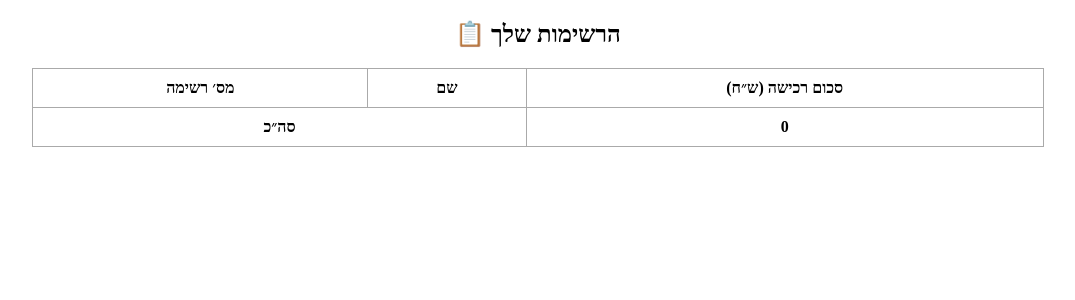
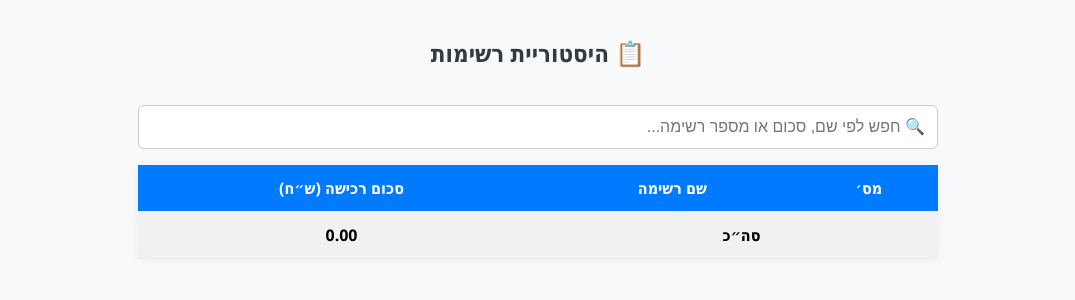
Before and after one commit to jimmyadda/MaLiknot, a Flask app: page /user_lists/1 in a window 1280 px wide. Shown: the top 300 px of the page, without its empty margins (102-1177 px from the left). Run offline with Flask 3, Linux system fonts and the light colour scheme; data that the repository does not hold is empty.

Commit message:
user list

```diff
--- a/WebApp/templates/list.html
+++ b/WebApp/templates/list.html
@@ -81,6 +81,12 @@
 .action-wrapper .btn {
   width: 100%;
   max-width: 100%;
+}
+
+.notifyjs-corner {
+  top: 50% !important;
+  left: 50% !important;
+  transform: translate(-50%, -50%) !important;
 }
 </style>
 
--- a/WebApp/templates/user_lists.html
+++ b/WebApp/templates/user_lists.html
@@ -1,32 +1,104 @@
-<!-- templates/user_lists.html -->
 <!DOCTYPE html>
 <html lang="he">
 <head>
     <meta charset="UTF-8">
-    <title>הרשימות שלך</title>
+    <title>הרשימות שלי</title>
+    <meta name="viewport" content="width=device-width, initial-scale=1.0">
     <style>
-        table {
-            border-collapse: collapse;
-            width: 80%;
+        body {
+            font-family: "Segoe UI", Tahoma, Geneva, Verdana, sans-serif;
+            background: #f8f9fa;
+            direction: rtl;
+            margin: 0;
+            padding: 0;
+        }
+
+        .container {
+            max-width: 800px;
             margin: auto;
+            padding: 1rem;
         }
-        th, td {
-            padding: 10px;
-            border: 1px solid #aaa;
-            text-align: center;
-        }
+
         h2 {
             text-align: center;
+            color: #343a40;
+        }
+
+        input[type="text"] {
+            width: 100%;
+            padding: 0.75rem;
+            margin: 1rem 0;
+            border: 1px solid #ccc;
+            border-radius: 6px;
+            font-size: 1rem;
+            box-sizing: border-box;
+        }
+
+        table {
+            width: 100%;
+            border-collapse: collapse;
+            background: white;
+            box-shadow: 0 0 10px rgba(0, 0, 0, 0.05);
+        }
+
+        th, td {
+            padding: 12px;
+            text-align: center;
+            border-bottom: 1px solid #eee;
+        }
+
+        th {
+            background-color: #007bff;
+            color: white;
+        }
+
+        tr:last-child td {
+            font-weight: bold;
+            background-color: #f1f1f1;
+        }
+
+        @media (max-width: 600px) {
+            table, thead, tbody, th, td, tr {
+                display: block;
+            }
+
+            thead {
+                display: none;
+            }
+
+            tr {
+                margin-bottom: 1rem;
+                padding: 1rem;
+                background: white;
+                border-radius: 8px;
+                box-shadow: 0 0 5px rgba(0, 0, 0, 0.05);
+            }
+
+            td {
+                text-align: right;
+                padding: 10px 16px;
+            }
+
+            td::before {
+                content: attr(data-label);
+                display: block;
+                font-weight: bold;
+                color: #555;
+                margin-bottom: 5px;
+            }
         }
     </style>
 </head>
 <body>
-    <h2>📋 הרשימות שלך</h2>
-    <table>
+    <div class="container">
+        <h2>📋 היסטוריית רשימות</h2>
+        <input type="text" id="searchInput" placeholder="🔍 חפש לפי שם, סכום או מספר רשימה...">
+
+        <table id="listsTable">
             <thead>
                 <tr>
-                <th>מס׳ רשימה</th>
-                <th>שם</th>
+                    <th>מס׳</th>
+                    <th>שם רשימה</th>
                     <th>סכום רכישה (ש״ח)</th>
                 </tr>
             </thead>
@@ -34,11 +106,11 @@
                 {% set grand_total = 0 %}
                 {% for row in lists %}
                 <tr>
-                <td>{{ row['id'] }}</td>
-                <td>{{ row['name'] }}</td>
-                <td>
+                    <td data-label="מס׳">{{ row['id'] }}</td>
+                    <td data-label="שם רשימה">{{ row['name'] }}</td>
+                    <td data-label="סכום">
                         {% if row['total_amount'] %}
-                        {{ row['total_amount'] }}
+                            {{ "%.2f"|format(row['total_amount']) }}
                             {% set grand_total = grand_total + row['total_amount'] %}
                         {% else %}
                             -
@@ -46,11 +118,46 @@
                     </td>
                 </tr>
                 {% endfor %}
-            <tr style="font-weight: bold;">
+                <tr>
                     <td colspan="2">סה״כ</td>
-                <td>{{ grand_total }}</td>
+                    <td>{{ "%.2f"|format(grand_total) }}</td>
                 </tr>
             </tbody>
         </table>
+    </div>
+
+    <script>
+        const searchInput = document.getElementById("searchInput");
+        const table = document.getElementById("listsTable").getElementsByTagName("tbody")[0];
+
+        searchInput.addEventListener("input", function () {
+            const filter = searchInput.value.toLowerCase();
+            const rows = table.getElementsByTagName("tr");
+
+            let total = 0;
+
+            for (let i = 0; i < rows.length - 1; i++) {
+                const cells = rows[i].getElementsByTagName("td");
+                let showRow = false;
+
+                for (let j = 0; j < cells.length; j++) {
+                    if (cells[j].textContent.toLowerCase().includes(filter)) {
+                        showRow = true;
+                        break;
+                    }
+                }
+
+                rows[i].style.display = showRow ? "" : "none";
+
+                if (showRow && cells[2].textContent.trim() !== "-" && !isNaN(cells[2].textContent)) {
+                    total += parseFloat(cells[2].textContent);
+                }
+            }
+
+            // Update last row (total)
+            const totalCell = rows[rows.length - 1].getElementsByTagName("td")[2];
+            totalCell.textContent = total.toFixed(2);
+        });
+    </script>
 </body>
 </html>
```
Lines whose indentation alone changed are shown as unchanged.
